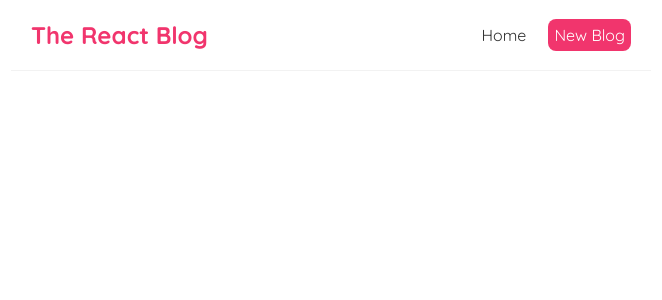
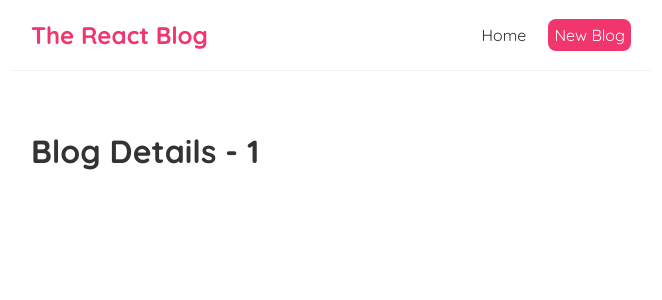
Before and after one commit to nayana-vinod/all-blogs, a React (Create React App) app: page /blogs/1 in a window 1280 px wide. Shown: the top 300 px of the page, without its empty margins (309-971 px from the left). Built offline with nearby package versions, Linux system fonts and the light colour scheme.

Commit message:
route parameter

```diff
--- a/src/App.js
+++ b/src/App.js
@@ -4,6 +4,7 @@
 // as Router meaning can use BrowserRouter by the name 'Router' here
 import { BrowserRouter as Router, Route, Switch } from 'react-router-dom';
 import Create from './Create';
+import BlogDetails from './BlogDetails';
 
 // surround the div with Router component so that Router is accessible in the whole app or everything inside Router div
 function App() {
@@ -28,6 +29,10 @@
                     <Route path="/create">
                         <Create/>
                     </Route>
+                    {/* route parameter id */}
+                    <Route path="/blogs/:id">
+                        <BlogDetails/>
+                    </Route>
                 </Switch>
             </div>
         </div>
--- /dev/null
+++ b/src/BlogDetails.js
@@ -0,0 +1,13 @@
+import { useParams } from "react-router-dom";
+
+const BlogDetails = () => {
+    const { id } = useParams();
+
+    return (
+        <div className="blog-details">
+            <h1>Blog Details - {id} </h1>
+        </div>
+     );
+}
+
+export default BlogDetails;
--- a/src/BlogList.js
+++ b/src/BlogList.js
@@ -1,3 +1,5 @@
+import { Link } from "react-router-dom";
+
 const BlogList = ({ blogs, title }) => {
 
     return (
@@ -5,8 +7,10 @@
             <h2>{ title }</h2>
             {blogs.map((blog) => (
                 <div className="blog-preview" key={blog.id}>
-                    <h2>{ blog.title }</h2>
-                    <p>Written by { blog.author }</p>
+                    <Link to={ `/blogs/${blog.id}` }>
+                        <h2>{ blog.title }</h2>
+                        <p>Written by { blog.author }</p>
+                    </Link>
                 </div>
             ))}
         </div>
@@ -14,19 +18,3 @@
 }
 
 export default BlogList;
-
-// const BlogList = ({ blogs }) => {
-
-//     return (
-//         <div className="blog-list">
-//             {blogs.map((blog) => (
-//                 <div className="blog-preview" key={blog.id}>
-//                     <h2>{ blog.title }</h2>
-//                     <p>Written by { blog.author }</p>
-//                 </div>
-//             ))}
-//         </div>
-//      );
-// }
-
-// export default BlogList;
--- a/src/index.css
+++ b/src/index.css
@@ -70,3 +70,7 @@
   color: #f1356d;
   margin-bottom: 8px;
 }
+
+.blog-preview a{
+  text-decoration: none;
+}
```
